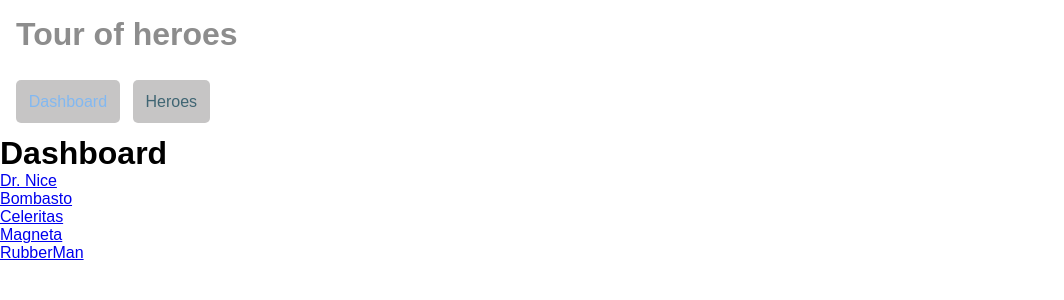
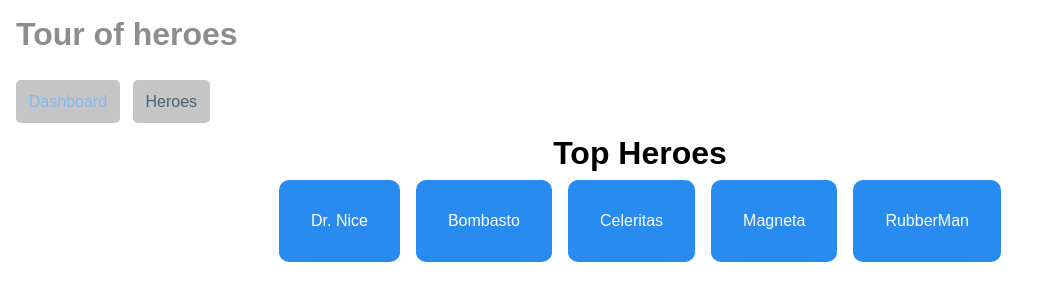
Before and after one commit to Dexter4873/vue-tour-of-heroes, a Vue app: page / in a window 1280 px wide. Shown: the top 300 px of the page, without its empty margins (0-1064 px from the left). Built offline with nearby package versions, Linux system fonts and the light colour scheme.

Commit message:
Add dashboard styles

```diff
--- a/src/views/DashboardView.vue
+++ b/src/views/DashboardView.vue
@@ -1,16 +1,39 @@
 <script setup>
-  import { useHeroesStore } from "@/stores/heroes";
+import { useHeroesStore } from '@/stores/heroes'
 
-  const heroesStore = useHeroesStore();
+const heroesStore = useHeroesStore()
 </script>
 
 <template>
-  <h1>Dashboard</h1>
+  <h1>Top Heroes</h1>
   <ul>
     <li v-for="hero in heroesStore.top" :key="hero.id">
-      <router-link :to="`/heroes/detail/${hero.id}`">{{hero.name}}</router-link>
+      <router-link :to="`/heroes/detail/${hero.id}`">{{ hero.name }}</router-link>
     </li>
   </ul>
 </template>
 
-<style scoped></style>
+<style scoped>
+h1 {
+  text-align: center;
+}
+
+ul {
+  display: flex;
+  justify-content: center;
+}
+
+ul li {
+  list-style: none;
+}
+
+ul li a {
+  display: block;
+  margin: 0.5rem;
+  padding: 2rem 2rem;
+  background-color: #288bef;
+  border-radius: 10px;
+  text-decoration: none;
+  color: white;
+}
+</style>
```
